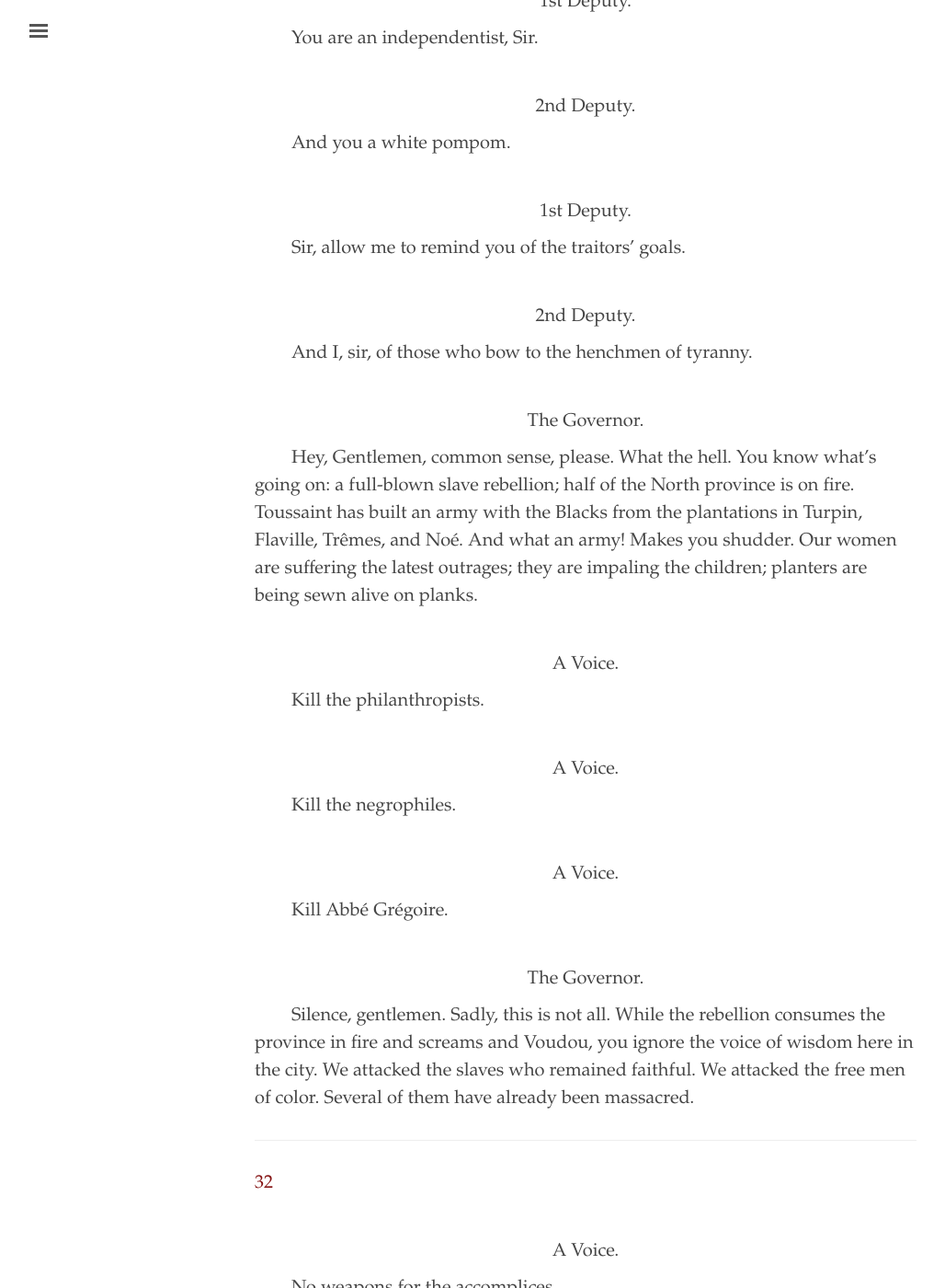
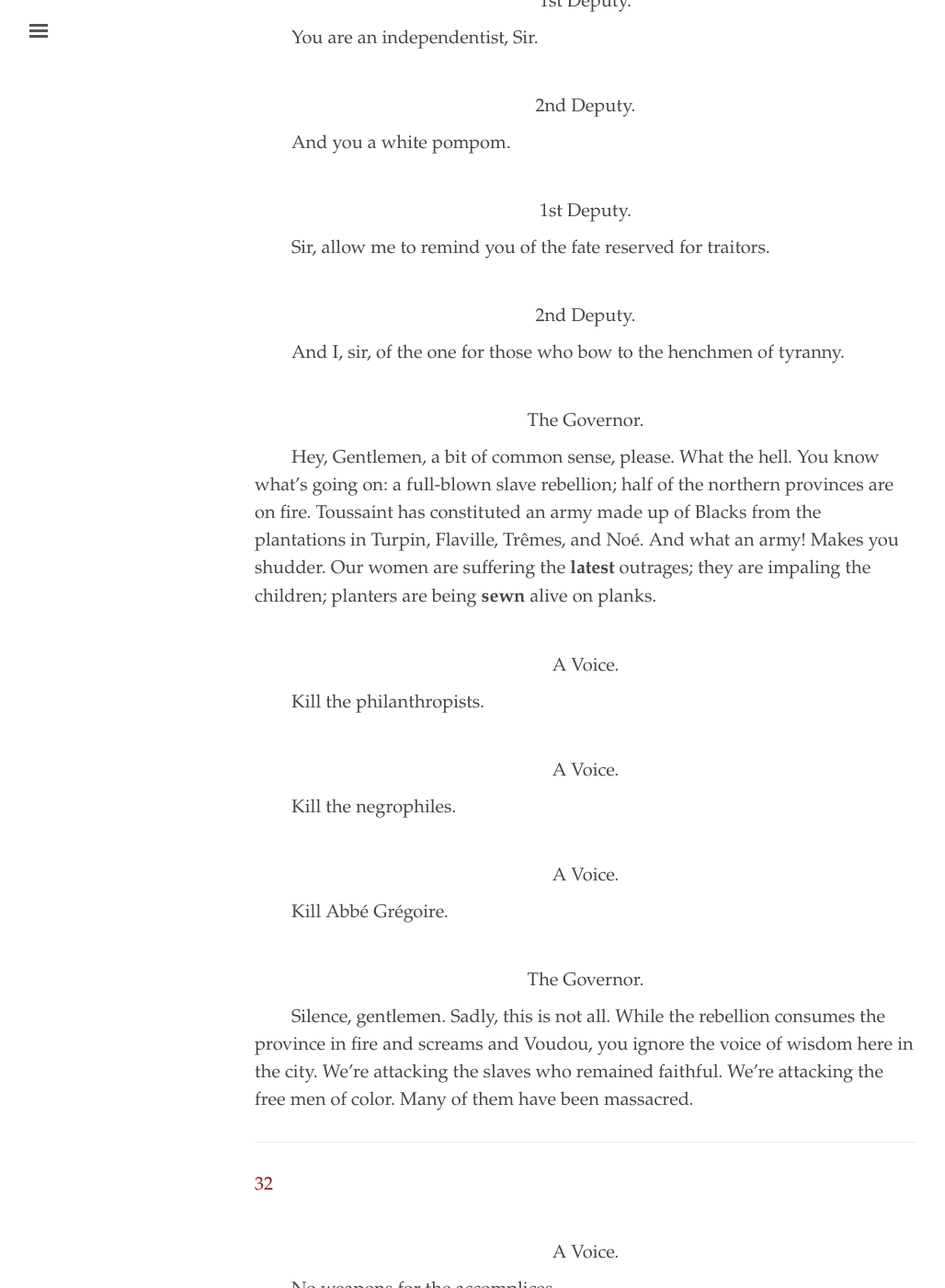
Before and after one commit to elotroalex/chiens, a Jekyll site: the page built from _texts/translation.md, in a window 1280 px wide and 1400 px high, scrolled down 31633 px. Shown: the whole window at 92% size, without its empty margins (3-1031 px from the left). Built offline with Jekyll 4.4.1, drawn with Linux system fonts in a browser that asks for light colours; some of the changed text lies outside the part shown.

Commit message:
in page 33

```diff
--- a/_texts/translation.md
+++ b/_texts/translation.md
@@ -1013,15 +1013,15 @@ Please note that the following text contains violence in many guises, including
 
 - {:.sp} 1st Deputy.
 
-- {:.i2} Sir, allow me to remind you of the traitors' goals.
+- {:.i2} Sir, allow me to remind you of the fate reserved for traitors.
 
 - {:.sp} 2nd Deputy.
 
-- {:.i2} And I, sir, of those who bow to the henchmen of tyranny.
+- {:.i2} And I, sir, of the one for those who bow to the henchmen of tyranny.
 
 - {:.sp} The Governor.
 
-- {:.pr.i} Hey, Gentlemen, common sense, please. What the hell. You know what's going on: a full-blown slave rebellion; half of the North province is on fire. Toussaint has built an army with the Blacks from the plantations in Turpin, Flaville, Trêmes, and Noé. And what an army! Makes you shudder. Our women are suffering the latest outrages; they are impaling the children; planters are being sewn alive on planks.
+- {:.pr.i} Hey, Gentlemen, a bit of common sense, please. What the hell. You know what's going on: a full-blown slave rebellion; half of the northern provinces are on fire. Toussaint has constituted an army made up of Blacks from the plantations in Turpin, Flaville, Trêmes, and Noé. And what an army! Makes you shudder. Our women are suffering the __latest__ outrages; they are impaling the children; planters are being __sewn__ alive on planks.
 
 - {:.sp} A Voice.
 
@@ -1037,7 +1037,7 @@ Please note that the following text contains violence in many guises, including
 
 - {:.sp} The Governor.
 
-- {:.pr.i} Silence, gentlemen. Sadly, this is not all. While the rebellion consumes the province in fire and screams and Voudou, you ignore the voice of wisdom here in the city. We attacked the slaves who remained faithful. We attacked the free men of color. Several of them have already been massacred.
+- {:.pr.i} Silence, gentlemen. Sadly, this is not all. While the rebellion consumes the province in fire and screams and Voudou, you ignore the voice of wisdom here in the city. We're attacking the slaves who remained faithful. We're attacking the free men of color. Many of them have been massacred.
 
 ---
 
@@ -1069,9 +1069,9 @@ Please note that the following text contains violence in many guises, including
 
 - {:.sp} The Governor.
 
-- {:.pr.i} I see, gentlemen, that you haven't understood. The time for deliberation is over. I've made my decision. Our priority now is to stop the Blacks from the West province from communicating with the northern rebels. I've set up war camps at Trou, Vallières, Morne, Dondon, la Marmelade and Fort Dauphin. As far you're concerned, Gentlemen, prepare for battle, and long live the French colony of Saint-Domingue.
-
-*(Prolonged vivats. The deputies exit. Some stragglers continue to argue.)*
+- {:.pr.i} I see, gentlemen, that you haven't understood. The time for deliberation is over. I've made my decision. Our priority now is to stop the Blacks from the western provinces from communicating with the northern rebels. I've set up war camps at Trou, Vallières, Morne, Dondon, la Marmelade and Fort Dauphin. As far you're concerned, Gentlemen, prepare for battle, and long live the French colony of Saint-Domingue.
+
+*(Prolonged __vivats__. The deputies exit. Some stragglers continue to argue.)*
 
 ---
 
```
Also changed, not shown: other parts of _texts/translation.md (+1 -1 lines).
